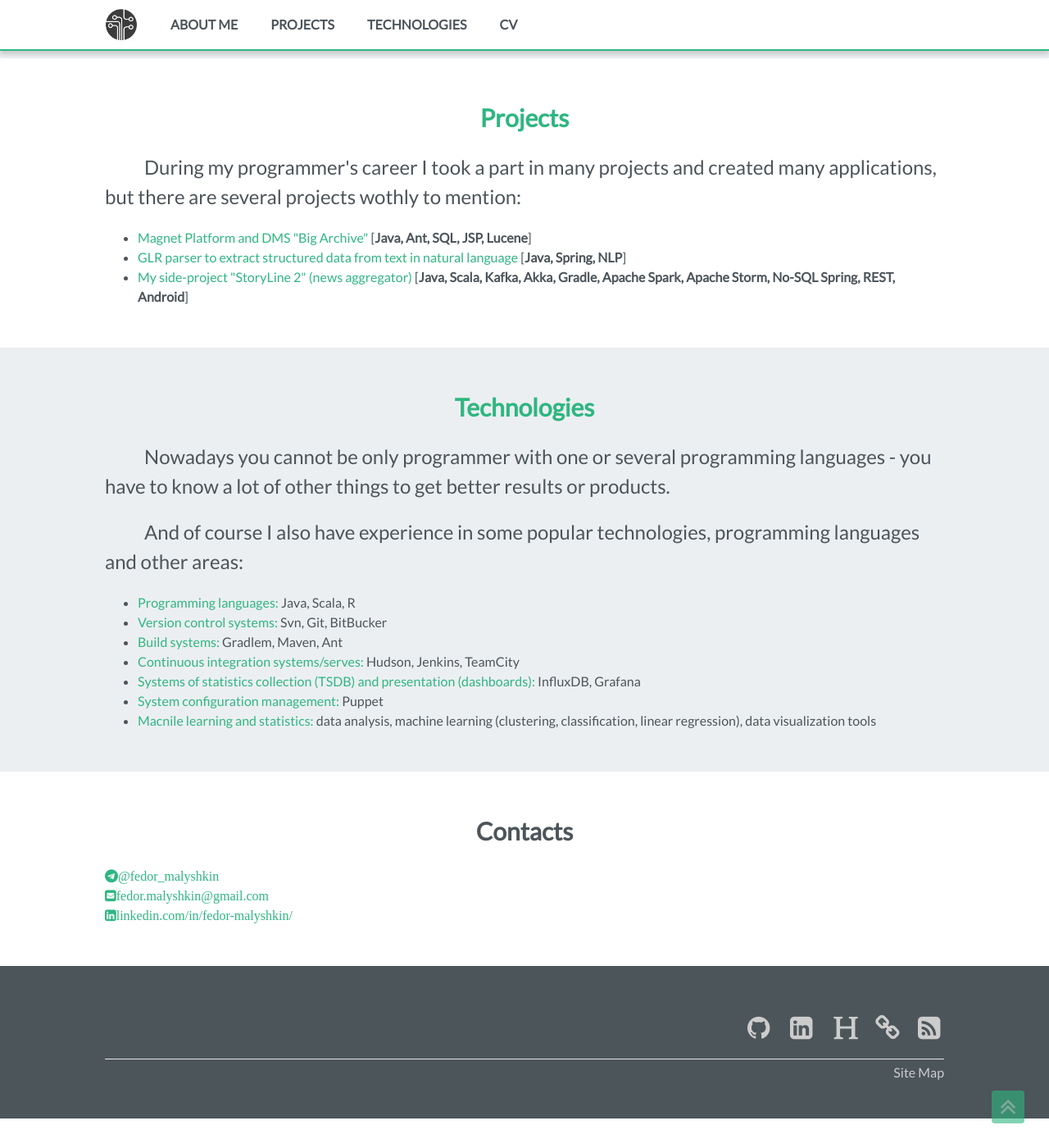
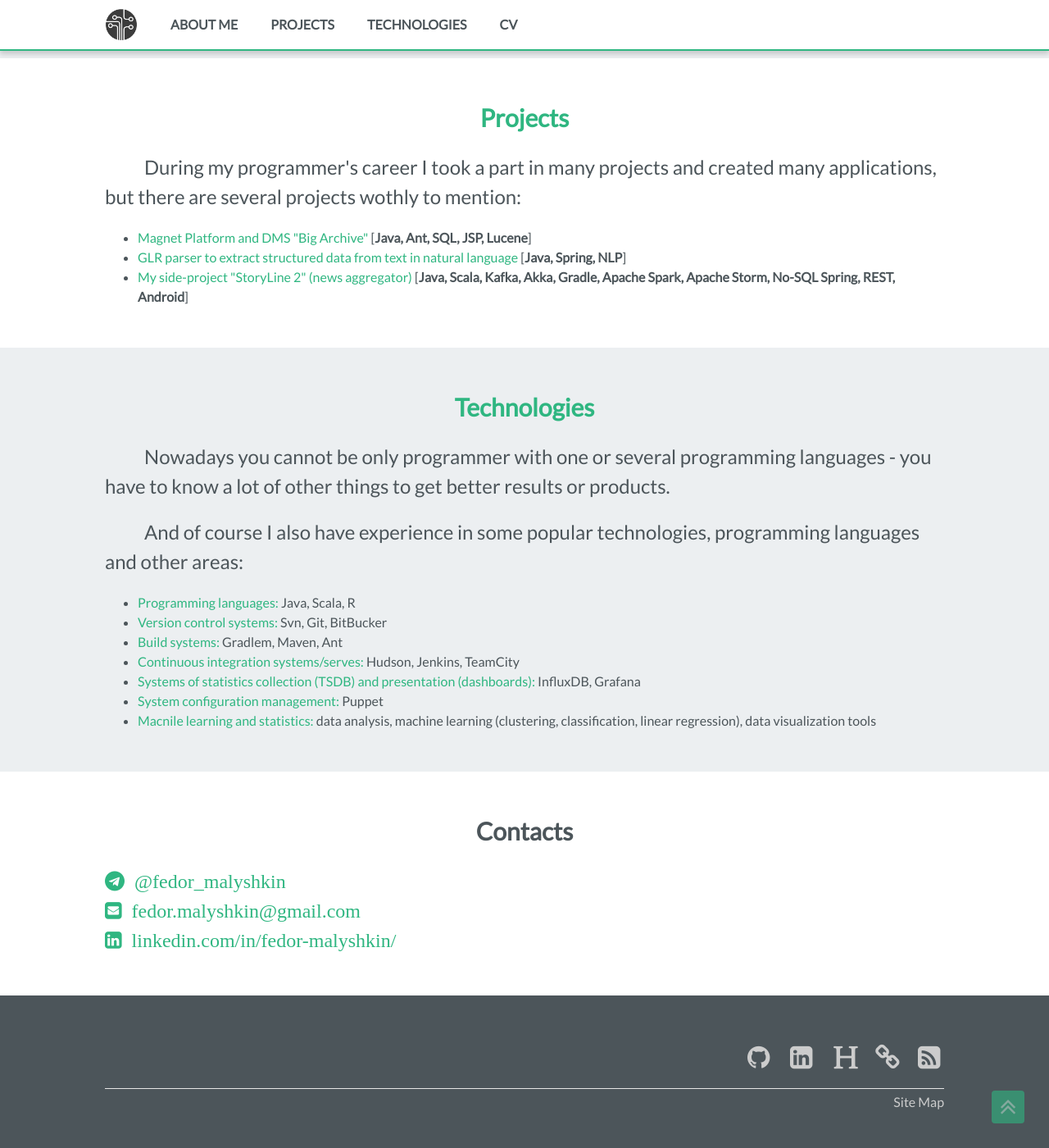
Before and after one commit to fedor-malyshkin/fedor-malyshkin.github.io, a Jekyll site: the page built from index.md, in a window 1280 px wide and 1400 px high, scrolled down 992 px. Shown: the whole window at 82% size. Built offline with Jekyll 4.4.1, drawn with Linux system fonts in a browser that asks for light colours.

Commit message:
Contacts: increase font and addd space

```diff
--- a/_includes/about_me/contacts.html
+++ b/_includes/about_me/contacts.html
@@ -1,7 +1,7 @@
 <div class="contacts" aria-label="Contacts">
     <ul role="menu" aria-hidden="true" aria-label="Contacts">
-        <li role="listitem" aria-label="Social link item"><a href="{{ site.telegram_link }}" target="_blank" role="link" aria-label="Telegram" ><i class="fa fa-telegram" aria-hidden="true">{{ site.telegram_user }}</i></a></li>
-        <li role="listitem" aria-label="Social link item"><a href="mailto:{{ site.contact_email }}" target="_blank" role="link" aria-label="Email"><i class="fa fa-envelope-square" aria-hidden="true">{{ site.contact_email }}</i></a></li>
-        <li role="listitem" aria-label="Social link item"><a href="{{ site.linkedin_link }}" target="_blank" role="link" aria-label="Linkedin"  title="LinkedIn's Profile"><i class="fa fa-linkedin-square" aria-hidden="true">{{ site.linkedin_link }}</i></a></li>
+        <li role="listitem" aria-label="Social link item"><a href="{{ site.telegram_link }}" target="_blank" role="link" aria-label="Telegram" ><i class="fa fa-telegram" aria-hidden="true">&nbsp;&nbsp;{{ site.telegram_user }}</i></a></li>
+        <li role="listitem" aria-label="Social link item"><a href="mailto:{{ site.contact_email }}" target="_blank" role="link" aria-label="Email"><i class="fa fa-envelope-square" aria-hidden="true">&nbsp;&nbsp;{{ site.contact_email }}</i></a></li>
+        <li role="listitem" aria-label="Social link item"><a href="{{ site.linkedin_link }}" target="_blank" role="link" aria-label="Linkedin"  title="LinkedIn's Profile"><i class="fa fa-linkedin-square" aria-hidden="true">&nbsp;&nbsp;{{ site.linkedin_link }}</i></a></li>
     </ul>
 </div>
--- a/_sass/layouts/_home.scss
+++ b/_sass/layouts/_home.scss
@@ -51,6 +51,7 @@
             padding: 0;
         }
         li {
+			font-size: 1.5rem;
             list-style-type: none;
         }
     }
--- a/_sass/layouts/_post.scss
+++ b/_sass/layouts/_post.scss
@@ -40,6 +40,7 @@
             padding: 0;
         }
         li {
+			font-size: 1.5rem;
             list-style-type: none;
         }
     }
```
